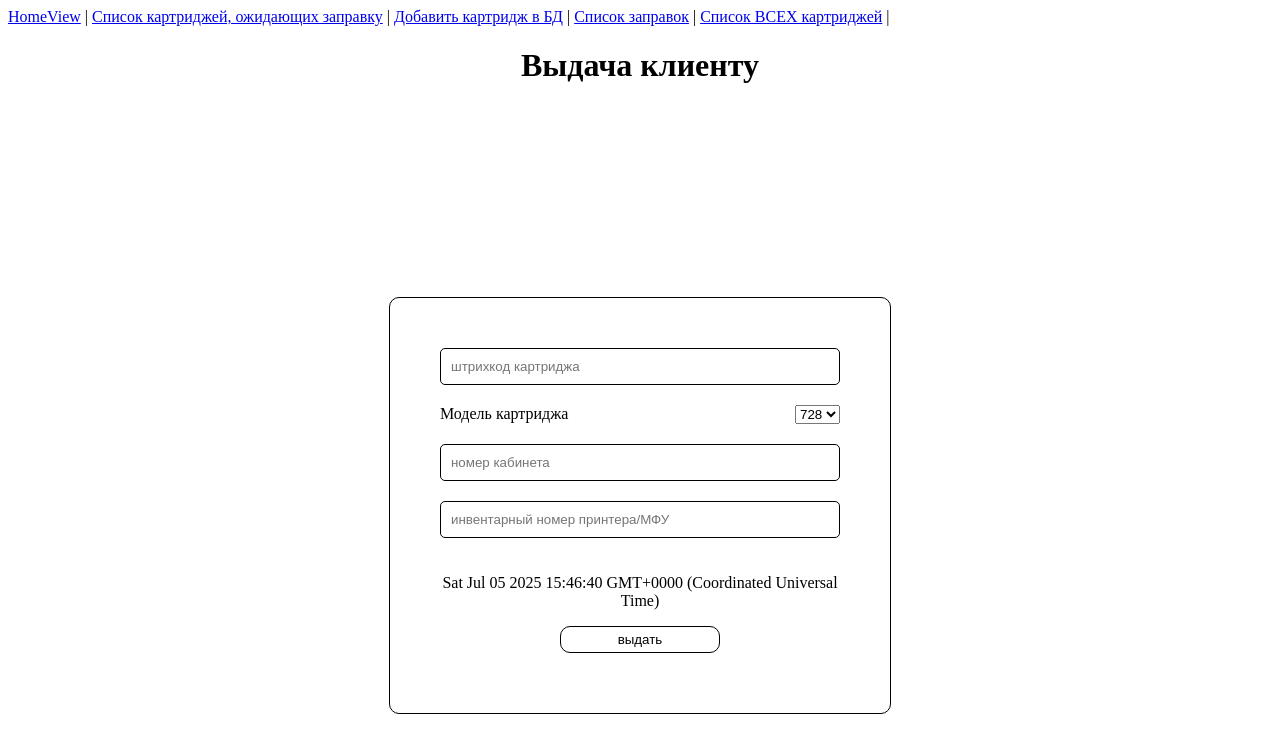
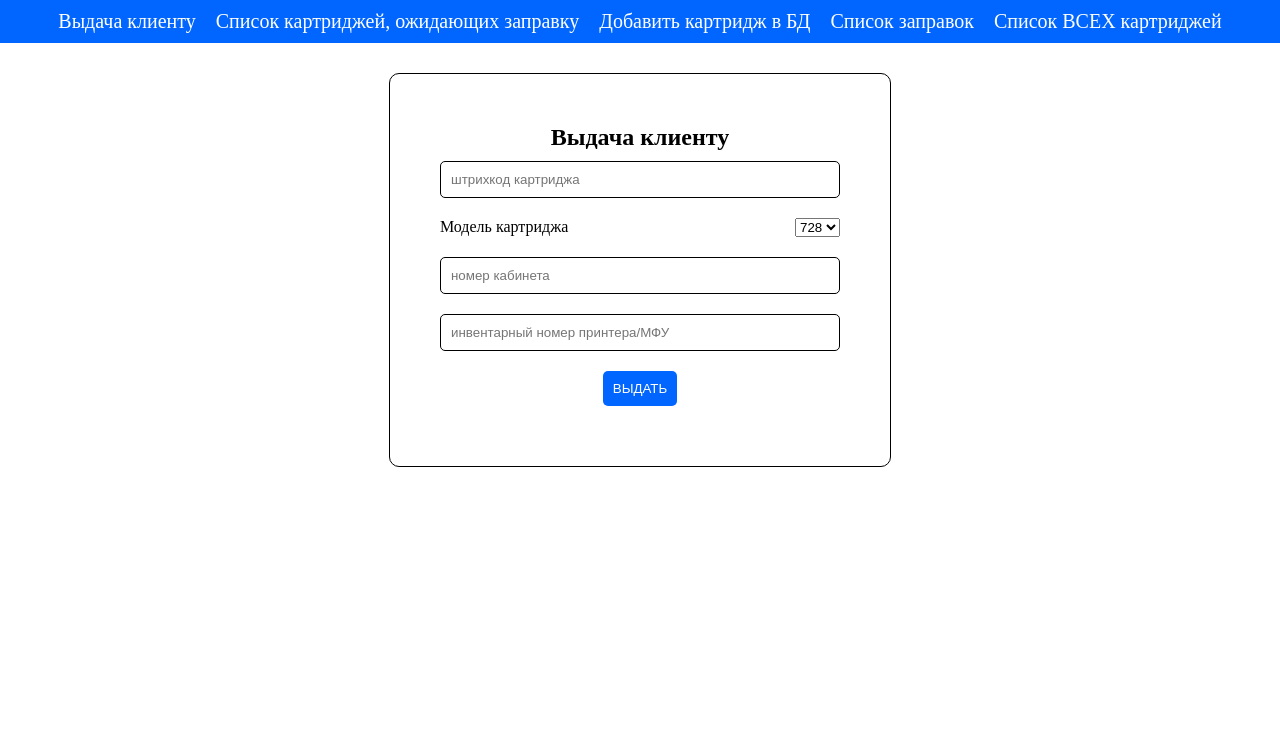
Before and after one commit to canoua/cart-count, a Vue app: page / in a window 1280 px wide. Shown: the top 752 px of the page. Built offline with nearby package versions, Linux system fonts and the light colour scheme.

Commit message:
begin design

```diff
--- a/src/App.vue
+++ b/src/App.vue
@@ -1,12 +1,12 @@
 <template>
-  <div>
-    <a href="#/">HomeView</a> |
-    <a href="#/cartlistview">Список картриджей, ожидающих заправку</a> |
-    <a href="#/adddatabaseview">Добавить картридж в БД</a> |
-    <a href="#/refillinglistview">Список заправок</a> |
-    <a href="#/cartlistallview">Список ВСЕХ картриджей</a> |
-    <component :is="currentView" />
+  <div class="menu">
+    <a class="menu__link" href="#/">Выдача клиенту</a>
+    <a class="menu__link" href="#/cartlistview">Список картриджей, ожидающих заправку</a>
+    <a class="menu__link" href="#/adddatabaseview">Добавить картридж в БД</a>
+    <a class="menu__link" href="#/refillinglistview">Список заправок</a>
+    <a class="menu__link" href="#/cartlistallview">Список ВСЕХ картриджей</a>
   </div>
+   <component :is="currentView" />
 </template>
 
 <script setup>
@@ -36,5 +36,17 @@
 </script>
 
 <style scoped>
+  .menu {
+    background-color: #0066FF;
+    display: flex;
+    justify-content: center;
+  }
 
+  .menu__link {
+    color: #fff;
+    text-decoration: none;
+    padding: 10px;
+    display: inline-block;
+    font-size: 20px;
+  }
 </style>
--- a/src/assets/base.css
+++ b/src/assets/base.css
@@ -1,3 +1,51 @@
-h1 {
+* {
+  padding: 0;
+  margin: 0;
+}
+
+h1, h2 {
   text-align: center;
+  margin-bottom: 10px;
 }
+
+button {
+  background-color: #0066FF;
+  color: #fff;
+  cursor: pointer;
+  padding: 10px;
+  border: transparent;
+  border-radius: 5px;
+  text-transform: uppercase;
+}
+
+.section {
+  width: 100%;
+  display: flex;
+  justify-content: center;
+}
+
+.form {
+  width: 400px;
+  display: flex;
+  flex-direction: column;
+  text-align: center;
+  border: 1px solid #000;
+  border-radius: 10px;
+  padding: 50px;
+  margin-top: 30px;
+}
+
+.form-input {
+  padding: 10px;
+  border: 1px solid #000;
+  border-radius: 5px;
+}
+
+.form-btn {
+  margin: 0 auto;
+  margin-bottom: 10px;
+}
+
+input {
+  margin-bottom: 20px;
+}
--- a/src/components/AddDataBase.vue
+++ b/src/components/AddDataBase.vue
@@ -1,6 +1,7 @@
 <template>
+  <div class="section">
+    <form class="form" action="#">
       <h2>Добавить картридж в базу данных</h2>
-  <form class="form" action="#">
       <div class="home-form__model">
         <label for="model">Модель картриджа</label>
         <select name="model" id="model" >
@@ -8,10 +9,11 @@
             <option :value="model.id">{{ model.title }}</option>
           </template>
         </select>
-      <input type="text" placeholder="штрихкод">
+        <input class="form-input" type="text" placeholder="штрихкод">
       </div>
       <button class="home-btn" type="submit">добавить</button>
     </form>
+  </div>
 </template>
 
 <script>
@@ -21,9 +23,6 @@
 </script>
 
 <style scoped>
-  .form {
-    width: 600px;
-  }
   .home-form__model {
     display: flex;
     flex-direction: column;
--- a/src/components/CartList.vue
+++ b/src/components/CartList.vue
@@ -1,3 +1,12 @@
 <template>
-  <h2>Список картриджей, ожидающих заправку</h2>
+  <div class="section">
+    <div class="form">
+      <h2>Список картриджей, ожидающих заправку</h2>
+      <ul>
+        <li></li>
+        <li></li>
+        <li></li>
+      </ul>
+    </div>
+  </div>
 </template>
--- a/src/components/CartListAll.vue
+++ b/src/components/CartListAll.vue
@@ -1,3 +1,7 @@
 <template>
-  <h2>Список всех картриджей</h2>
+  <div class="section">
+    <div class="form">
+      <h2>Список всех картриджей</h2>
+    </div>
+  </div>
 </template>
--- a/src/components/Home.vue
+++ b/src/components/Home.vue
@@ -1,35 +1,27 @@
 <template>
-  <h1>Выдача клиенту</h1>
-  <section class="home-section">
-    <form class="home-form" :class="form.class" action="#">
-      <input class="home-input" type="text" placeholder="штрихкод картриджа">
+  <section class="section">
+    <form class="form form-home" action="#">
+      <h1>Выдача клиенту</h1>
+      <input class="form-input" type="text" placeholder="штрихкод картриджа">
       <div class="home-form__model">
         <label for="model">Модель картриджа</label>
-        <select name="model" id="model" >
+        <select name="model" id="model">
           <template v-for="model in models">
             <option :value="model.id">{{ model.title }}</option>
           </template>
         </select>
       </div>
-      <!-- <input type="file"> -->
-      <input class="home-input" type="text" placeholder="номер кабинета">
-      <input class="home-input" type="text" placeholder="инвентарный номер принтера/МФУ">
-      <p>{{ dateNow }}</p>
-      <button class="home-btn" type="submit">выдать</button>
+      <input class="form-input" type="text" placeholder="номер кабинета">
+      <input class="form-input" type="text" placeholder="инвентарный номер принтера/МФУ">
+      <button class="form-btn" type="submit">выдать</button>
     </form>
-
   </section>
 </template>
 
 <script>
-  const dateNow = new Date();
   export default {
     data() {
       return {
-        form: {
-          class: 'form'
-        },
-        dateNow: dateNow,
         models: [
           {id: 1, title: '728'},
           {id: 2, title: '725'},
@@ -41,44 +33,10 @@
 </script>
 
 <style scoped>
-  input {
-    margin-bottom: 20px;
-  }
-  .home-section {
-    width: 100%;
-    height: 100vh;
-    display: flex;
-    justify-content: center;
-    align-items: center;
-  }
-  .home-form {
-    width: 400px;
-    display: flex;
-    flex-direction: column;
-    text-align: center;
-    border: 1px solid #000;
-    border-radius: 10px;
-    padding: 50px;
-  }
   .home-form__model {
     margin-bottom: 20px;
     width: 100%;
     display: flex;
     justify-content: space-between;
   }
-  .home-input {
-    padding: 10px;
-    border: 1px solid #000;
-    border-radius: 5px;
-  }
-  .home-btn {
-    cursor: pointer;
-    background: transparent;
-    padding: 5px;
-    width: 40%;
-    margin: 0 auto;
-    border: 1px solid #000;
-    border-radius: 10px;
-    margin-bottom: 10px;
-  }
 </style>
--- a/src/components/RefillingList.vue
+++ b/src/components/RefillingList.vue
@@ -1,5 +1,10 @@
 <template>
-  <h2>список заправок</h2>
+  <div class="section">
+    <div class="form">
+      <h2>Список заправок</h2>
+    </div>
+  </div>
+
 </template>
 
 <script>
```
Also changed, not shown: tasks/refactoring.txt (added), 1 other file (tests, documents, lock files or other folders). Lines whose indentation alone changed are shown as unchanged.
